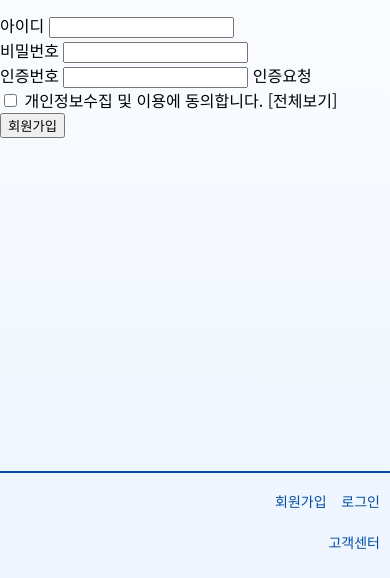
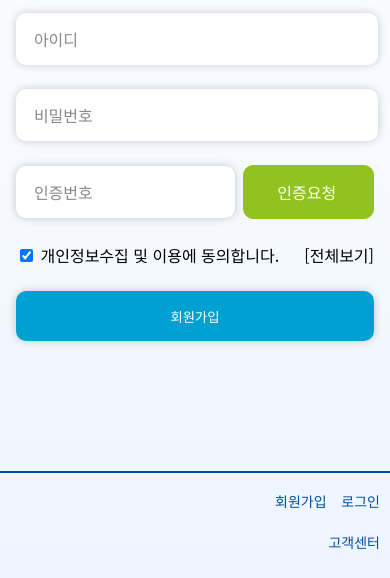
Before and after one commit to SongKkung2/lotto-app, a website: page public/register.html in a window 390 px wide. Shown: the part 266-844 px from the top of the page. Drawn offline with nearby package versions, Linux system fonts and the light colour scheme.

Commit message:
view 완성

```diff
--- a/public/css/style.css
+++ b/public/css/style.css
@@ -6,6 +6,9 @@
     --base-bg-dark: #efefef;
     --base-font-size: 16px;
     --bar-bg: #F18F01;
+    --main-color1 : #00a0d2;
+    --main-color2 : #90c320;
+    --main-color3 : #004ea1;
 }
 
 body{
@@ -16,9 +19,15 @@ body{
 .d-none{
     display: none;
 }
-a{
+a , a:hover{
     color: inherit;
     text-decoration: none;
+}
+.text-center {
+    text-align: center;
+}
+section{
+    margin: 0 1rem;
 }
 
 @media screen and (max-width:480px){
@@ -121,7 +130,7 @@ a{
         background: rgba(0, 0, 0, .5);
     }
     #closeSide{
-        background-color:rgba(0, 0, 0, 1);
+        background-color:#00a0d2;
         color: var(--base-bg-white);
         width: 40px;
         height: 40px;
@@ -151,14 +160,19 @@ a{
     }
     #snb > li {
         margin: 1rem 0;
+        position: relative;
     }
     #snb > li::after{
         content: "+";
         display: inline;
         position: absolute;
+        top: 0%;
         right: 10%;
         color: white;
         font-size: 14px;
+    }
+    #snb > li >a{
+        display: block;
     }
     #burger-hr{
         border: 1px solid white;
@@ -167,6 +181,75 @@ a{
         display: flex;
         justify-content: center;
         column-gap: 1rem;
+    }
+
+    /* login */
+    #loginForm li, #registerForm li{
+        position: relative;
+        margin: 0 0 1.5rem 0;
+    }
+    #loginForm li input, #registerForm li input{
+        text-indent: 25%;
+        border: 0;
+    }
+    #loginForm li label, #registerForm li label {
+        position: absolute;
+        top: 50%;
+        left: 5%;
+        transform: translateY(-50%);
+        color: #898989;
+
+    }
+    #userId, #userPw, [type=submit]{
+        width: 100%;
+        height: 50px;
+        border-radius: 10px;
+        box-shadow: 0 0 10px 0 rgba(0, 0, 0, .2);
+    }
+    #loginForm li input[type=submit], #registerForm li input[type=submit] {
+        background: var(--main-color1);
+        color: var(--base-text-white);
+        text-indent: 0
+    }
+    .sns-icons{
+        display: flex;
+        justify-content: center;
+        column-gap: 2.2rem;
+        font-size: 3rem;
+        color: #004ea1;
+
+    }
+    /* register page */
+    #registerForm li #userSecurity {
+        width: 60%;
+        height: 50px;
+        border-radius: 10px;
+        text-indent: 40%;
+        box-shadow: 0 0 10px 0 rgba(0,0,0,.2);
+    }
+    #registerForm li #clickSecurity { /* a : inline element */
+        display: inline-block;
+        line-height: 52px;
+        vertical-align: middle;
+        border-radius: 10px;
+        height: 52px;
+        width: 36%;
+        text-indent: 26%;
+        margin: 0 0 0 1%;
+        color: var(--base-text-white);
+        border: 1px solid var(--main-color2);
+        background: var(--main-color2);
+    }
+    label[for=userPrivacy]{
+        position: absolute;
+        width: 0;
+        height: 0;
+        overflow: hidden;
+    }
+    .warn {
+        color: var(--base-text-point);
+        position: absolute;
+        right: 0;
     }
 
     /* mobile section : customer page */
--- a/public/register.html
+++ b/public/register.html
@@ -27,10 +27,10 @@
                 </ul>
                 <hr id="burger-hr">
                 <ul class="icon-links">
-                    <li><a href="#"><i class="fa-solid fa-house"></i></a></li>
-                    <li><a href="#"><i class="fa-solid fa-lock-open"></i></a></li>
-                    <li><a href="#"><i class="fa-solid fa-user-plus"></i></a></li>
-                    <li><a href="#"><i class="fa-solid fa-headset"></i></a></li>
+                    <li><a href="/"><i class="fa-solid fa-house"></i></a></li>
+                    <li><a href="/login"><i class="fa-solid fa-lock-open"></i></a></li>
+                    <li><a href="/join"><i class="fa-solid fa-user-plus"></i></a></li>
+                    <li><a href="/cs"><i class="fa-solid fa-headset"></i></a></li>
                 </ul>
             </nav>
         </div>
@@ -53,27 +53,32 @@
     <section>
         <h2 class="section-title">회원가입</h2>
         <article>
-            <h3 class="d-none">회원가입폼</h3>
-            <form action="/add_user" id="registerForm" method="post" autocomplete="#">
+            <h3 class="d-none">회원가입 폼</h3>
+            <form action="" id="registerForm" method="post" autocomplete="off">
                 <ul>
                     <li>
                         <label for="userId">아이디</label>
-                        <input type="text" id="userId" maxlength="16" required>
+                        <input type="text" id="userId" maxlength="16" requried>
                     </li>
                     <li>
-                        <label for="userPW">비밀번호</label>
-                        <input type="password" id="userPW" maxlength="24" required>
+                        <label for="userPw">비밀번호</label>
+                        <input type="password" id="userPw" maxlength="24" requried>
                     </li>
                     <li>
                         <label for="userSecurity">인증번호</label>
-                        <input type="text" id="userSecurity" maxlength="8" required>
-                        <a href="#" onclick="checkSeurity()">인증요청</a>
+                        <input type="text" id="userSecurity" maxlength="6" requried>
+                        <a href="#" id="clickSecurity" onclick="checkSecurity()">인증요청</a>
+                        <script>
+                            function checkSecurity(){
+                                alert("인증 서버 점검중!\n잠시후, 다시 시도해주세요.")
+                            }
+                        </script>
                     </li>
                     <li>
-                        <label for="userPrivacy"></label>
-                        <input type="checkbox" id="userPrivacy">
+                        <label for="userPrivacy">인증번호</label>
+                        <input type="checkbox" id="userPrivacy" checked>
                         개인정보수집 및 이용에 동의합니다.
-                        <a href="#" class="wran">[전체보기]</a>
+                        <a href="#" class="warn" onclick="alert('서버 점검 시간입니다. 잠시후 다시 시도하세요!')">[전체보기]</a>
                     </li>
                     <li>
                         <input type="submit" value="회원가입">
```
Also changed, not shown: public/costumer.html (+4 -4 lines), public/index.html (+4 -4 lines), public/login.html (+13 -13 lines).
